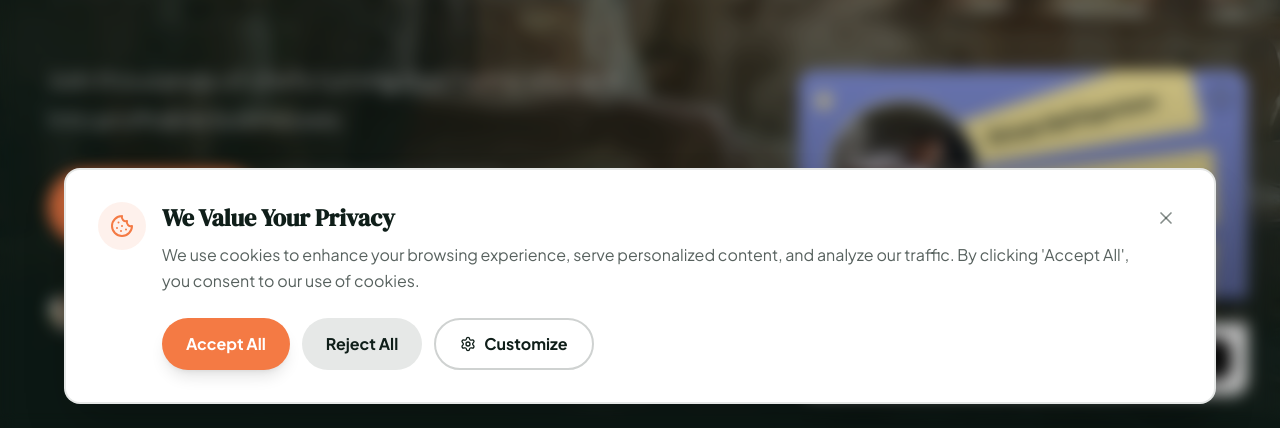
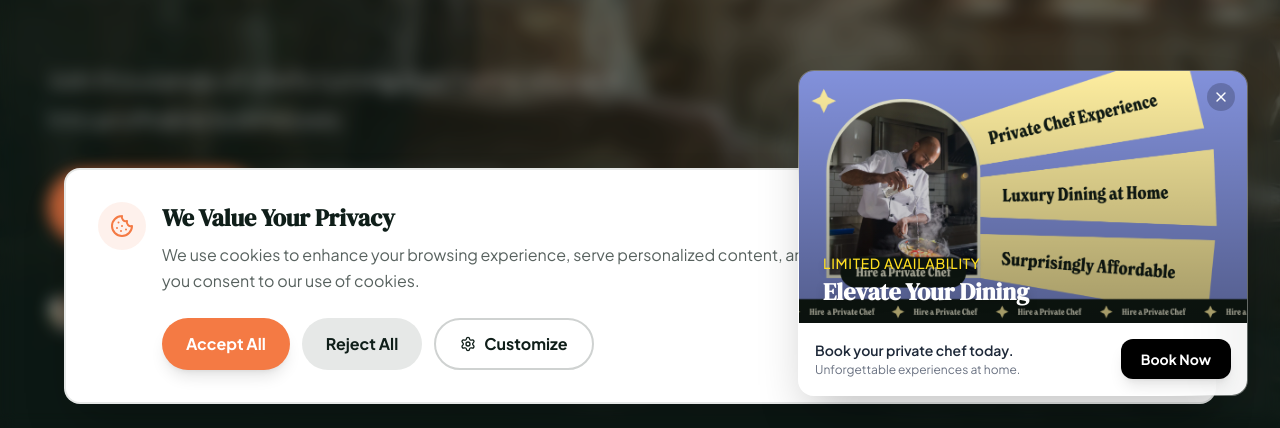
Before and after one commit to AntonCapusta25/Homemade_chefs_website, a Next.js app: page / in a window 1280 px wide. Shown: the part 372-800 px from the top of the page. Built offline with nearby package versions, Linux system fonts and the light colour scheme; no server answers; the database is empty.

Commit message:
fix(cta): Elevate Z-Index to z-[10001] and simplify link

```diff
--- a/src/components/CtaOverlay.tsx
+++ b/src/components/CtaOverlay.tsx
@@ -24,7 +24,7 @@ export default function CtaOverlay() {
                     animate={{ opacity: 1, y: 0, scale: 1 }}
                     exit={{ opacity: 0, y: 20, scale: 0.95 }}
                     transition={{ duration: 0.5, type: "spring", bounce: 0.4 }}
-                    className="fixed bottom-4 right-4 md:bottom-8 md:right-8 z-50 w-[90vw] md:w-[450px] max-w-lg"
+                    className="fixed bottom-4 right-4 md:bottom-8 md:right-8 z-[10001] w-[90vw] md:w-[450px] max-w-lg"
                 >
                     <div className="relative group perspective-1000">
                         {/* Glassmorphism Card Container */}
@@ -70,16 +70,14 @@ export default function CtaOverlay() {
                                         <p className="text-gray-800 font-semibold text-sm">Book your private chef today.</p>
                                         <p className="text-gray-500 text-xs mt-0.5">Unforgettable experiences at home.</p>
                                     </div>
-                                    <motion.a
+                                    <a
                                         href="https://zol4dc90rf4.typeform.com/to/MUaBZhSV"
                                         target="_blank"
                                         rel="noopener noreferrer"
-                                        whileHover={{ scale: 1.05 }}
-                                        whileTap={{ scale: 0.95 }}
-                                        className="px-5 py-2.5 bg-black text-white text-sm font-bold rounded-xl shadow-lg hover:shadow-xl transition-all whitespace-nowrap inline-block"
+                                        className="px-5 py-2.5 bg-black text-white text-sm font-bold rounded-xl shadow-lg hover:shadow-xl transition-all whitespace-nowrap inline-block transform hover:scale-105 active:scale-95"
                                     >
                                         Book Now
-                                    </motion.a>
+                                    </a>
                                 </div>
                             </div>
                         </div>
```
